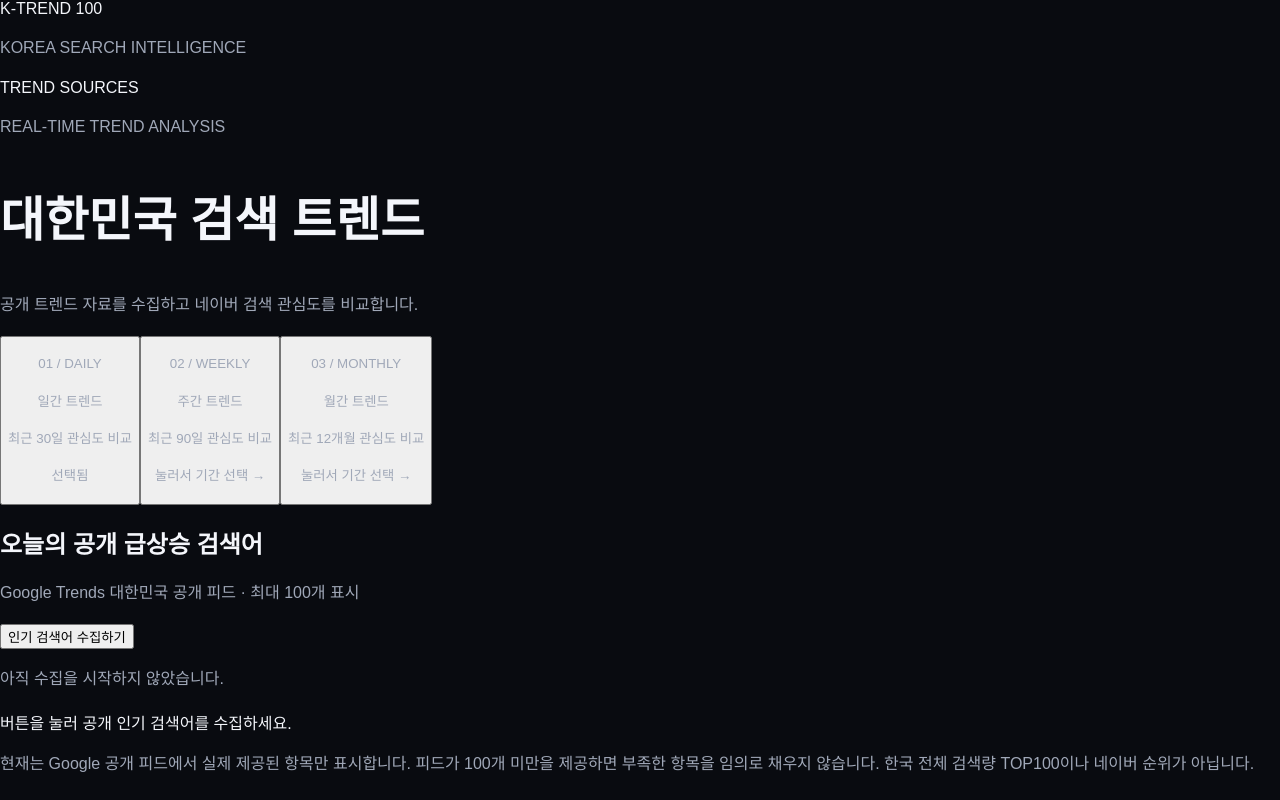
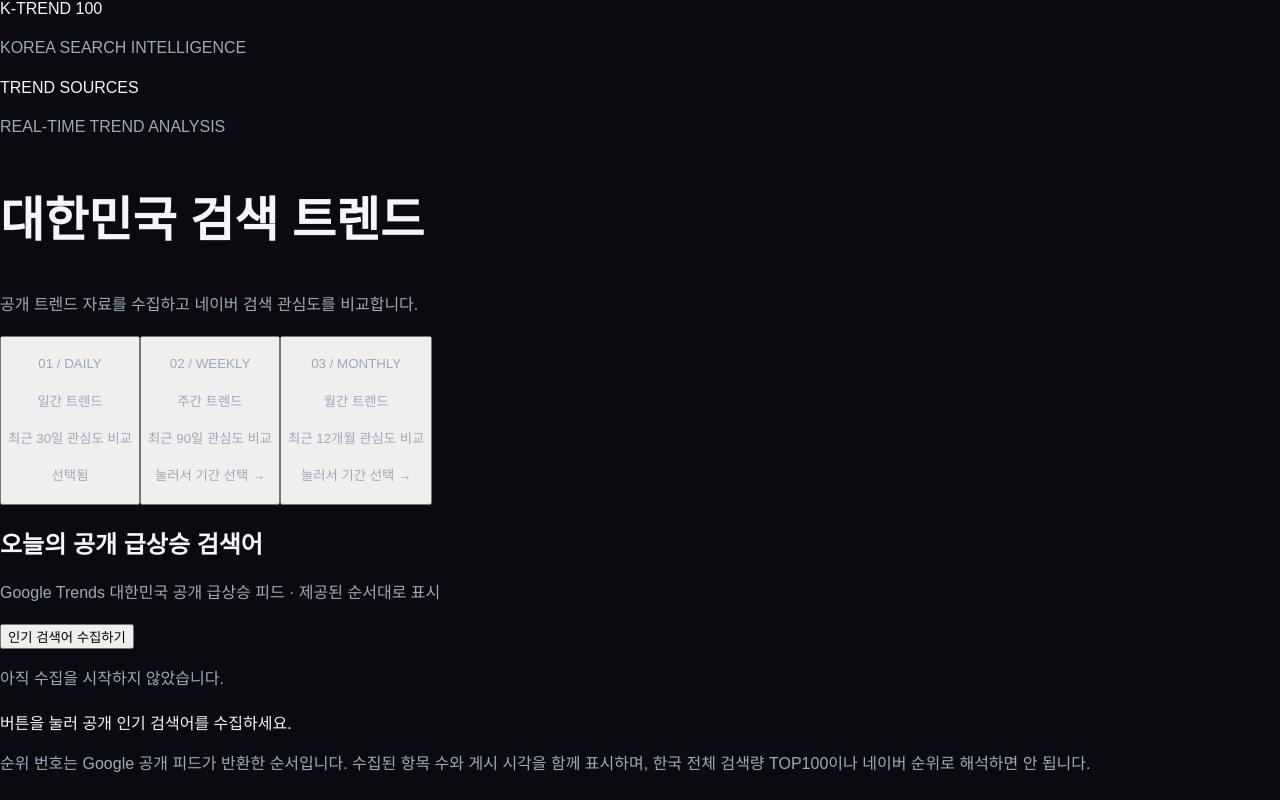
Before and after one commit to ggettemlaabb-glitch/k-trend-100, a Next.js app: page / in a window 1280 px wide. Shown: the top 800 px of the page. Built offline with nearby package versions, Linux system fonts and the light colour scheme.

Commit message:
Clarify public trend feed order and timestamps

```diff
--- a/app/page.tsx
+++ b/app/page.tsx
@@ -124,14 +124,14 @@
       </div>
 
       <div className="mt-8 rounded-2xl border border-white/10 bg-[#111827] p-6">
-        <div className="flex flex-wrap items-center justify-between gap-3"><div><h2 className="text-xl font-bold">오늘의 공개 급상승 검색어</h2><p className="mt-1 text-sm text-slate-400">Google Trends 대한민국 공개 피드 · 최대 100개 표시</p></div>
+        <div className="flex flex-wrap items-center justify-between gap-3"><div><h2 className="text-xl font-bold">오늘의 공개 급상승 검색어</h2><p className="mt-1 text-sm text-slate-400">Google Trends 대한민국 공개 급상승 피드 · 제공된 순서대로 표시</p></div>
           <button onClick={collect} disabled={loading} className="rounded-xl bg-cyan-400 px-5 py-3 font-bold text-slate-950 disabled:opacity-50">{loading ? "수집 중..." : "인기 검색어 수집하기"}</button></div>
         <p className="mt-3 text-xs text-cyan-300" aria-live="polite">{debugStatus}</p>
         {notice && <p className="mt-4 text-xs text-slate-400">{notice}</p>}
-        {candidates.length > 0 && <div className="mt-5 flex flex-wrap items-center justify-between gap-2 rounded-xl bg-white/[0.03] px-4 py-3 text-xs text-slate-400"><span>실제 수집 항목 <b className="text-cyan-300">{candidates.length}개</b> / 최대 100개</span><span>{fetchedAt ? `수집 시각 ${new Date(fetchedAt).toLocaleString("ko-KR")}` : "수집 완료"}</span></div>}
+        {candidates.length > 0 && <div className="mt-5 flex flex-wrap items-center justify-between gap-2 rounded-xl bg-white/[0.03] px-4 py-3 text-xs text-slate-400"><span>실제 수집 항목 <b className="text-cyan-300">{candidates.length}개</b> · 공개 피드 순서</span><span>{fetchedAt ? `수집 시각 ${new Date(fetchedAt).toLocaleString("ko-KR")}` : "수집 완료"}</span></div>}
         {candidates.length === 0 ? <div className="py-10 text-center text-sm text-slate-500">{loading ? "Google Trends 데이터를 불러오는 중입니다..." : debugStatus.startsWith("요청 성공") ? "피드는 연결됐지만 표시할 검색어가 없습니다. 잠시 후 다시 시도해 주세요." : "버튼을 눌러 공개 인기 검색어를 수집하세요."}</div> :
-          <div className="mt-5 divide-y divide-white/10">{candidates.map((x,i) => <div key={x.title} className="flex items-center justify-between gap-4 py-3"><div className="flex min-w-0 items-center gap-4"><b className="text-cyan-400">{String(i+1).padStart(2,"0")}</b><span className="truncate font-semibold">{x.title}</span></div><span className="shrink-0 text-xs text-slate-400">{x.traffic || "급상승"}</span></div>)}</div>}
-        <p className="mt-4 text-xs leading-6 text-amber-300/80">현재는 Google 공개 피드에서 실제 제공된 항목만 표시합니다. 피드가 100개 미만을 제공하면 부족한 항목을 임의로 채우지 않습니다. 한국 전체 검색량 TOP100이나 네이버 순위가 아닙니다.</p>
+          <div className="mt-5 divide-y divide-white/10">{candidates.map((x,i) => <div key={x.title} className="flex items-center justify-between gap-4 py-3"><div className="flex min-w-0 items-center gap-4"><b className="text-cyan-400">{String(i+1).padStart(2,"0")}</b><div className="min-w-0"><span className="block truncate font-semibold">{x.title}</span><span className="mt-1 block text-[11px] text-slate-500">{x.published ? new Date(x.published).toLocaleString("ko-KR") : "게시 시각 정보 없음"}</span></div></div><span className="shrink-0 text-xs text-slate-400">{x.traffic || "급상승"}</span></div>)}</div>}
+        <p className="mt-4 text-xs leading-6 text-amber-300/80">순위 번호는 Google 공개 피드가 반환한 순서입니다. 수집된 항목 수와 게시 시각을 함께 표시하며, 한국 전체 검색량 TOP100이나 네이버 순위로 해석하면 안 됩니다.</p>
       </div>
 
       <div className="mt-8 rounded-2xl border border-white/10 bg-[#111827] p-6">
```
